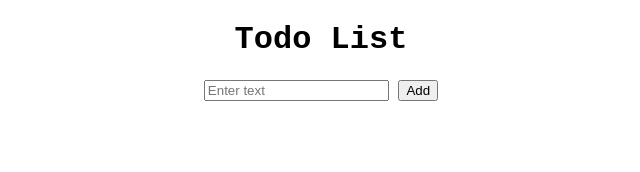
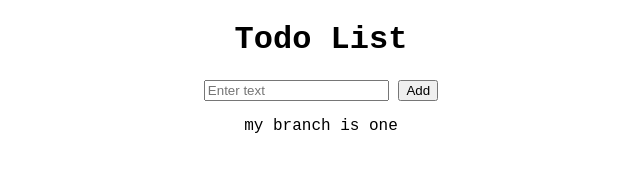
Before and after one commit to Ajibare/Lesson, a plain HTML site: page index.html in a window 1280 px wide. Shown: the whole page, without its empty margins (319-959 px from the left). Drawn offline with Linux system fonts and the light colour scheme.

Commit message:
worked on the index file: addad paragraph

```diff
--- a/index.html
+++ b/index.html
@@ -13,6 +13,8 @@
     <button id="add-todo-btn">Add</button>
     <ul id="todo-list">    </ul>
 
+    <p>my branch is one</p>
+
 
     <script src="script.js"></script>
 </body>
```
